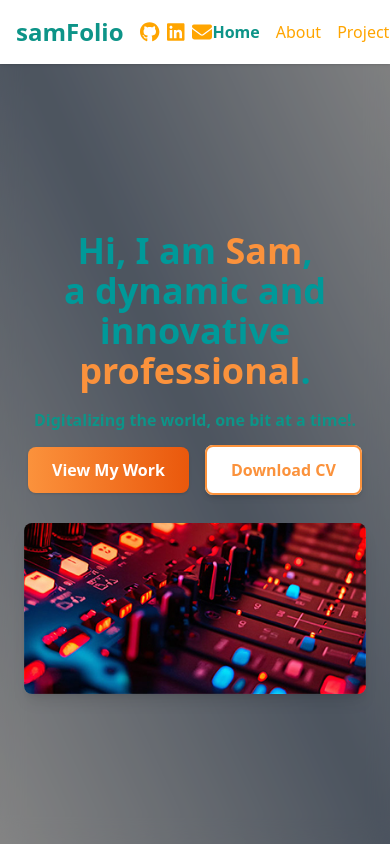
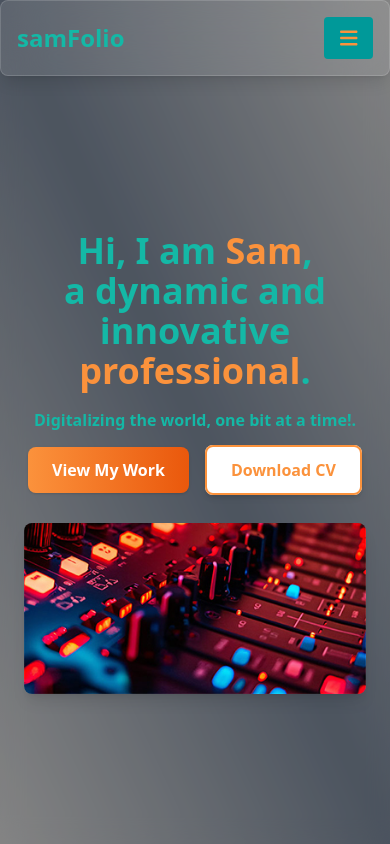
Before and after one commit to sams258/SamFolio-Portfolio-Website, a Next.js app: page / in a window 390 px wide. Shown: the top 844 px of the page. Built offline with nearby package versions, Linux system fonts and the light colour scheme.

Commit message:
added a burger menu for smaller screens

```diff
--- a/src/app/components/Header.tsx
+++ b/src/app/components/Header.tsx
@@ -5,7 +5,7 @@ import Link from "next/link";
 import { usePathname } from "next/navigation";
 import { FontAwesomeIcon } from "@fortawesome/react-fontawesome";
 import { faGithub, faLinkedin } from "@fortawesome/free-brands-svg-icons";
-import { faEnvelope } from "@fortawesome/free-solid-svg-icons";
+import { faEnvelope, faBars, faTimes } from "@fortawesome/free-solid-svg-icons";
 import "../globals.css";
 
 const Header: React.FC = () => {
@@ -13,6 +13,7 @@ const Header: React.FC = () => {
   const isMainPage = pathname === "/";
 
   const [activeSection, setActiveSection] = useState<string>("home");
+  const [menuOpen, setMenuOpen] = useState<boolean>(false);
 
   const handleScroll = () => {
     const sections = ["home", "about", "projects"];
@@ -21,7 +22,7 @@ const Header: React.FC = () => {
       return element ? element.offsetTop : 0;
     });
 
-    const scrollPos = window.scrollY + 200; // Adjust for the sticky navbar height
+    const scrollPos = window.scrollY + 200;
     const active = sections.find(
       (_, i) =>
         scrollPos >= offsets[i] &&
@@ -35,29 +36,26 @@ const Header: React.FC = () => {
 
   useEffect(() => {
     if (isMainPage) {
-      // Reset activeSection when returning to the main page
       setActiveSection("home");
-
-      // Add scroll listener
       window.addEventListener("scroll", handleScroll);
-
       return () => window.removeEventListener("scroll", handleScroll);
     }
-  }, [isMainPage]); // Runs when pathname changes
+  }, [isMainPage]);
+
+  const closeMenu = () => setMenuOpen(false);
 
   return (
-    <header className="bg-white shadow fixed top-0 w-full z-50">
+    <header className="bg-white glassnav shadow fixed top-0 w-full z-50">
       <div className="container mx-auto flex justify-between items-center p-4">
         <div className="flex items-center space-x-4">
-          {/* Clickable samFolio */}
           <Link
             href="/"
-            className="text-2xl font-bold text-teal-600 hover:text-orange-400 transition-colors"
+            className="text-2xl font-bold text-teal-500 hover:text-orange-400 transition-colors"
           >
             samFolio
           </Link>
-          {/* Social Icons */}
-          <div className="flex space-x-2 text-orange-400">
+          {/* Social Icons for Medium and Large Screens */}
+          <div className="hidden md:flex space-x-2 text-orange-400">
             <Link
               href="https://github.com/sams258"
               target="_blank"
@@ -82,17 +80,25 @@ const Header: React.FC = () => {
             </Link>
           </div>
         </div>
-        <nav>
-          <ul className="flex space-x-4 md:space-x-4 sm:space-x-2 text-gray-700">
+
+        {/* Burger Menu Button */}
+        <button
+          className="md:hidden text-orange-400"
+          onClick={() => setMenuOpen((prev) => !prev)}
+        >
+          <FontAwesomeIcon icon={menuOpen ? faTimes : faBars} size="lg" />
+        </button>
+
+        {/* Navbar for Medium and Larger Screens */}
+        <nav className="hidden md:block">
+          <ul className="flex space-x-4 text-gray-700">
             {isMainPage ? (
               <>
                 <li>
                   <Link
                     href="#"
                     className={`hover:text-teal-600 ${
-                      activeSection === "home"
-                        ? "text-teal-600 font-semibold"
-                        : ""
+                      activeSection === "home" ? "text-teal-500 font-semibold" : ""
                     }`}
                   >
                     Home
@@ -101,7 +107,7 @@ const Header: React.FC = () => {
                 <li>
                   <Link
                     href="#about"
-                    className={`hover:text-teal-600 ${
+                    className={`hover:text-teal-500 ${
                       activeSection === "about"
                         ? "text-teal-600 font-semibold"
                         : ""
@@ -113,7 +119,7 @@ const Header: React.FC = () => {
                 <li>
                   <Link
                     href="#projects"
-                    className={`hover:text-teal-600 ${
+                    className={`hover:text-teal-500 ${
                       activeSection === "projects"
                         ? "text-teal-600 font-semibold"
                         : ""
@@ -144,6 +150,103 @@ const Header: React.FC = () => {
             )}
           </ul>
         </nav>
+
+        {/* Burger Menu for Small Screens */}
+        {menuOpen && (
+          <nav className="absolute glass1 top-16 left-0 w-full bg-white shadow-md md:hidden">
+            <ul className="flex flex-col space-y-4 text-gray-700 p-4">
+              {isMainPage ? (
+                <>
+                  <li>
+                    <Link
+                      href="#"
+                      className={`hover:text-teal-600 ${
+                        activeSection === "home"
+                          ? "text-teal-400 font-semibold"
+                          : ""
+                      }`}
+                      onClick={closeMenu}
+                    >
+                      Home
+                    </Link>
+                  </li>
+                  <li>
+                    <Link
+                      href="#about"
+                      className={`hover:text-teal-600 ${
+                        activeSection === "about"
+                          ? "text-teal-400 font-semibold"
+                          : ""
+                      }`}
+                      onClick={closeMenu}
+                    >
+                      About
+                    </Link>
+                  </li>
+                  <li>
+                    <Link
+                      href="#projects"
+                      className={`hover:text-teal-600 ${
+                        activeSection === "projects"
+                          ? "text-teal-400 font-semibold"
+                          : ""
+                      }`}
+                      onClick={closeMenu}
+                    >
+                      Projects
+                    </Link>
+                  </li>
+                </>
+              ) : (
+                <>
+                  <li>
+                    <Link href="/" className="hover:text-teal-600" onClick={closeMenu}>
+                      Home
+                    </Link>
+                  </li>
+                  <li>
+                    <Link href="/#about" className="hover:text-teal-600" onClick={closeMenu}>
+                      About
+                    </Link>
+                  </li>
+                  <li>
+                    <Link href="/#projects" className="hover:text-teal-600" onClick={closeMenu}>
+                      Projects
+                    </Link>
+                  </li>
+                </>
+              )}
+              {/* Social Icons for Small Screens */}
+              <li className="mt-4 border-t pt-4">
+                <p className="text-teal-400 font-medium mb-2">Get in Touch</p>
+                <div className="flex space-x-4 text-orange-400">
+                  <Link
+                    href="https://github.com/sams258"
+                    target="_blank"
+                    rel="noopener noreferrer"
+                    className="hover:text-teal-600"
+                  >
+                    <FontAwesomeIcon icon={faGithub} size="lg" />
+                  </Link>
+                  <Link
+                    href="https://www.linkedin.com/in/sam-saati/"
+                    target="_blank"
+                    rel="noopener noreferrer"
+                    className="hover:text-teal-600"
+                  >
+                    <FontAwesomeIcon icon={faLinkedin} size="lg" />
+                  </Link>
+                  <Link
+                    href="mailto:sam4studies@gmail.com"
+                    className="hover:text-teal-600"
+                  >
+                    <FontAwesomeIcon icon={faEnvelope} size="lg" />
+                  </Link>
+                </div>
+              </li>
+            </ul>
+          </nav>
+        )}
       </div>
     </header>
   );
--- a/src/app/components/HeroSection.tsx
+++ b/src/app/components/HeroSection.tsx
@@ -15,12 +15,12 @@ const HeroSection: React.FC = () => {
     >
       <div className="container mx-auto flex flex-col lg:flex-row items-center justify-between">
         <div className="text-center lg:text-left lg:w-1/2 sm:pl-4 lg:pl-28">
-          <h1 className="text-4xl lg:text-5xl font-bold mb-4">
+          <h1 className="text-teal-500 text-4xl lg:text-5xl font-bold mb-4">
             Hi, I am <span className="text-orange-400">Sam</span>,
             <br />a dynamic and innovative{" "}
             <span className="text-orange-400">professional</span>.
           </h1>
-          <p className="text-teal-600 font-bold mb-6">
+          <p className="text-teal-500 font-bold mb-6">
             Digitalizing the world, one bit at a time!.
           </p>
           <div className="space-x-4">
--- a/src/app/globals.css
+++ b/src/app/globals.css
@@ -62,6 +62,14 @@ button {
   @apply backdrop-blur-md bg-white/10 border border-white/20 rounded-lg p-6 shadow-lg;
 }
 
+.glass1 {
+  @apply backdrop-blur-xl bg-white/5 border border-white/15 rounded-lg p-6 shadow-lg;
+}
+
+.glassnav {
+  @apply backdrop-blur-xl bg-white/10 border border-white/15 rounded-lg shadow-lg;
+}
+
 .neumorphic {
   @apply bg-grey rounded-lg shadow-md;
   box-shadow: 8px 8px 16px rgba(0, 0, 0, 0.6),
```
